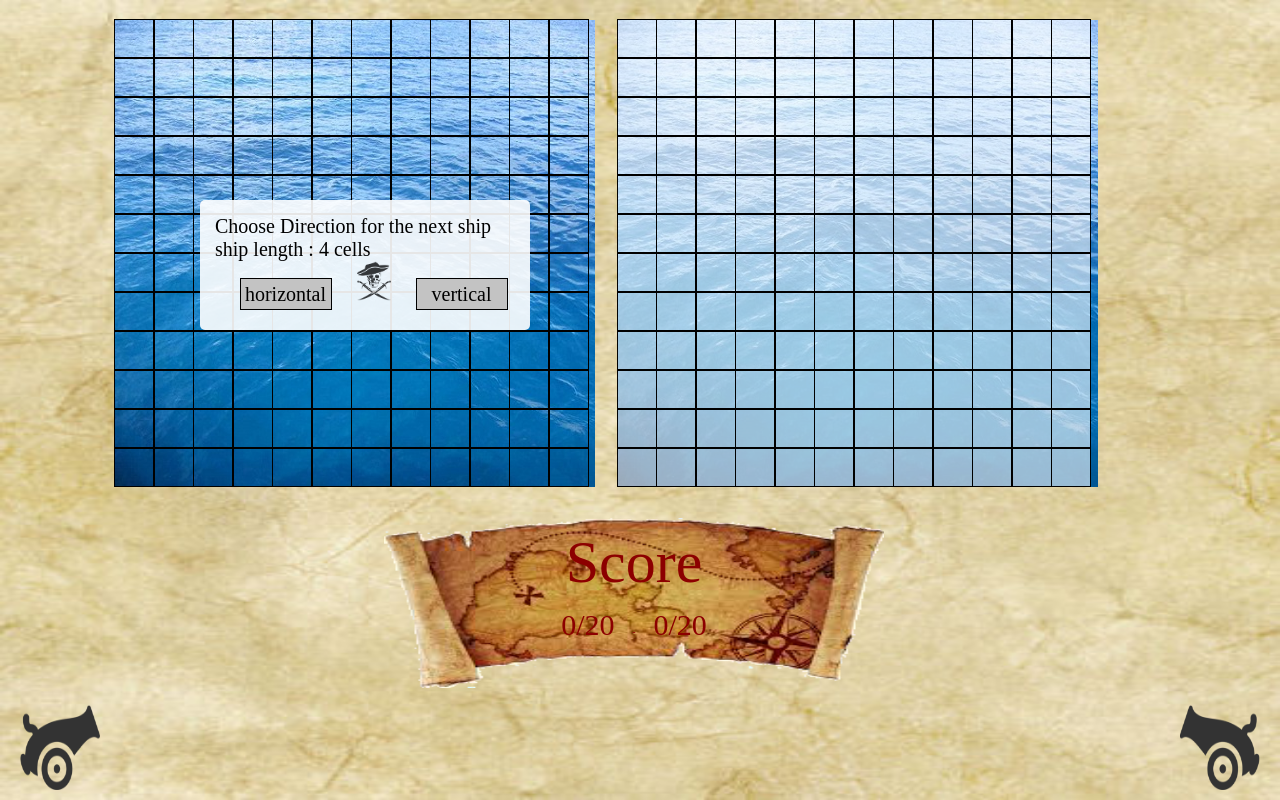
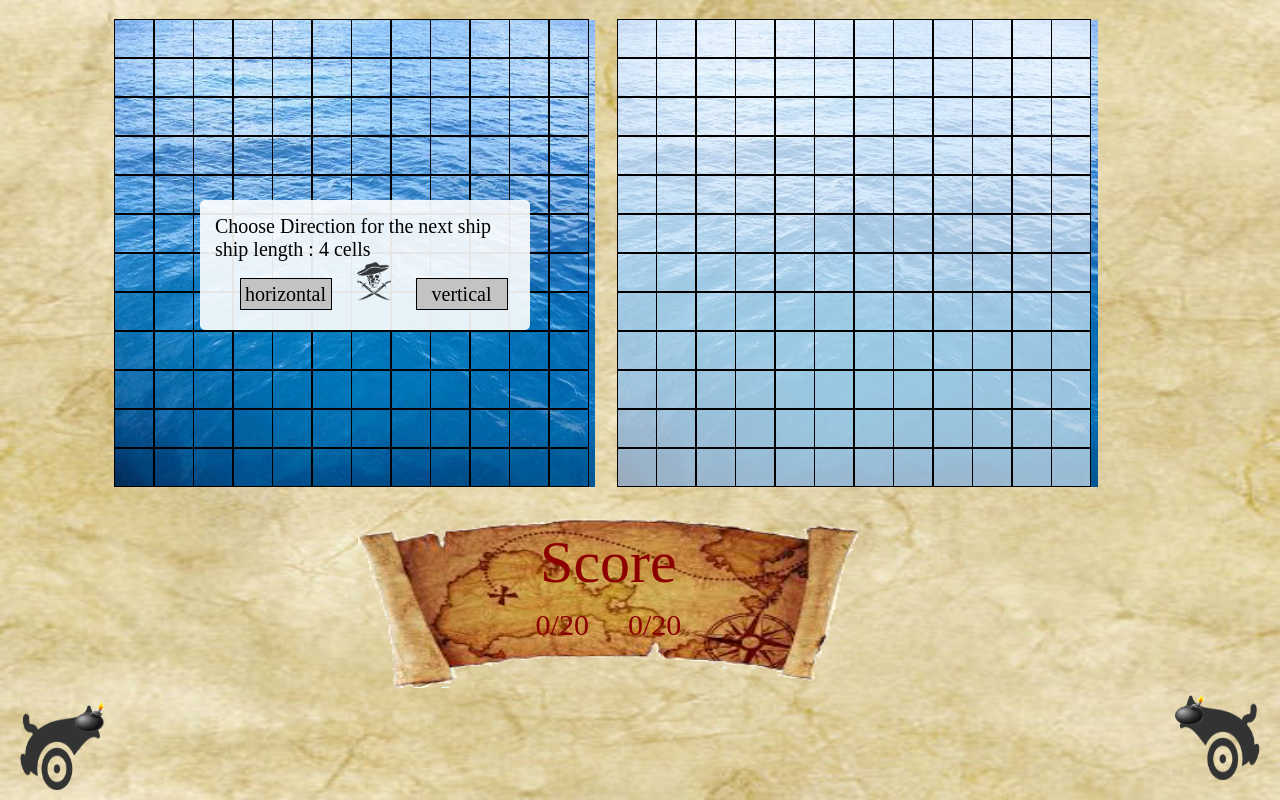
Before and after one commit to Jazastry/ButtonFunray-teamwork, a plain HTML site: page BattleShips-Main/index.html in a window 1280 px wide. Drawn offline with Linux system fonts and the light colour scheme; a web font is replaced by a local one.

Commit message:
Adjustments on Baner size, And Baner Text.

```diff
--- a/BattleShips-Main/css/score.css
+++ b/BattleShips-Main/css/score.css
@@ -6,7 +6,7 @@
 div form {
     position: relative;
     bottom: -30px;
-    left: 30%;
+    left: 28%;
     width: 500px;
     height: 170px;
     text-align: center;
--- a/BattleShips-Main/css/style.scss
+++ b/BattleShips-Main/css/style.scss
@@ -98,7 +98,6 @@ html {
             }
         }
     }
-
     #bomberLeft{
       width: 80px;
       height: 110px;
@@ -108,7 +107,39 @@ html {
       position: absolute;
       bottom: 10px;
       right: 20px;
+      bottom: 20px;
+      right: 20px;
     }
+    #granateLeft {
+      width: 30px;
+      height: 30px;
+      background: url("../images/bomb1.png");
+      background-size: 100% 100%;
+      position: absolute;
+      bottom: 75px;
+      right: 75px;
+    }
+    #granateLeft:hover {
+      -webkit-animation: gran 2s; /* Chrome, Safari, Opera */
+      animation: gran 2s;
+      animation-iteration-count: 1;
+      z-index: 50;
+    }
+    @keyframes gran {
+      10% {
+        -webkit-transform: translate(20px,20px);
+        transform: translate(20px,20px);
+      }
+      50% {
+        -webkit-transform: translate(20px,20px);
+        transform: translate(300px,300px);
+      }
+      100% {
+        -webkit-transform: translate(20px,20px);
+        transform: translate(1000px,100px);
+      }
+    }
+
     #bomberRight{
       width: 80px;
       height: 110px;
@@ -119,7 +150,15 @@ html {
       bottom: 10px;
       left: 20px;
     }
-
+    #granateRight {
+      width: 30px;
+      height: 30px;
+      background: url("../images/bomb1.png");
+      background-size: 100% 100%;
+      position: absolute;
+      bottom: 68px;
+      left: 75px;
+    }
     #cover {
       width: 100%;
       height: 100%;
--- a/BattleShips-Main/index.html
+++ b/BattleShips-Main/index.html
@@ -450,8 +450,9 @@
         <div id="bomberLeft"></div>
         <div id="bomberRight"></div>
         <div id="cover"></div>
+        <div id="granateLeft"></div>
+        <div id="granateRight"></div>
         <div id="playerFieldPrompt" onclick="playerShipOrient(event)">
-
           <p id="directionP">Choose Direction for the next ship</p>
           <p id="shipType"></p>
           <ul>
--- a/BattleShips-Main/js/main.js
+++ b/BattleShips-Main/js/main.js
@@ -532,10 +532,11 @@ function startShootingPrompt() {
     document.getElementById('playerFieldPrompt').style.display = 'block';
     document.getElementById('playerFieldPrompt').style.backgroundColor = '#C70000';
     document.getElementById('playerFieldPrompt').style.height = '120px';
+    document.getElementById('playerFieldPrompt').style.width = '350px';
     document.getElementById('playerFieldPrompt').style.left = '450px';
     document.getElementById('0c').style.display = 'none';
     document.getElementById('shipType').style.display = 'none';
-    document.getElementById('directionP').innerHTML = 'Now The Real Game Begin !\n Destroy Them All!';
+    document.getElementById('directionP').innerHTML = 'Now The Real Game Begin !\n Kill Them All!';
     document.getElementById('directionP').style.fontSize = "3rem";
     document.getElementById('1c').innerHTML = 'OK';
     document.getElementById('1c').style.backgroundColor = "#900000";
```
Also changed, not shown: BattleShips-Main/css/style.css. Lines whose indentation alone changed are shown as unchanged.
